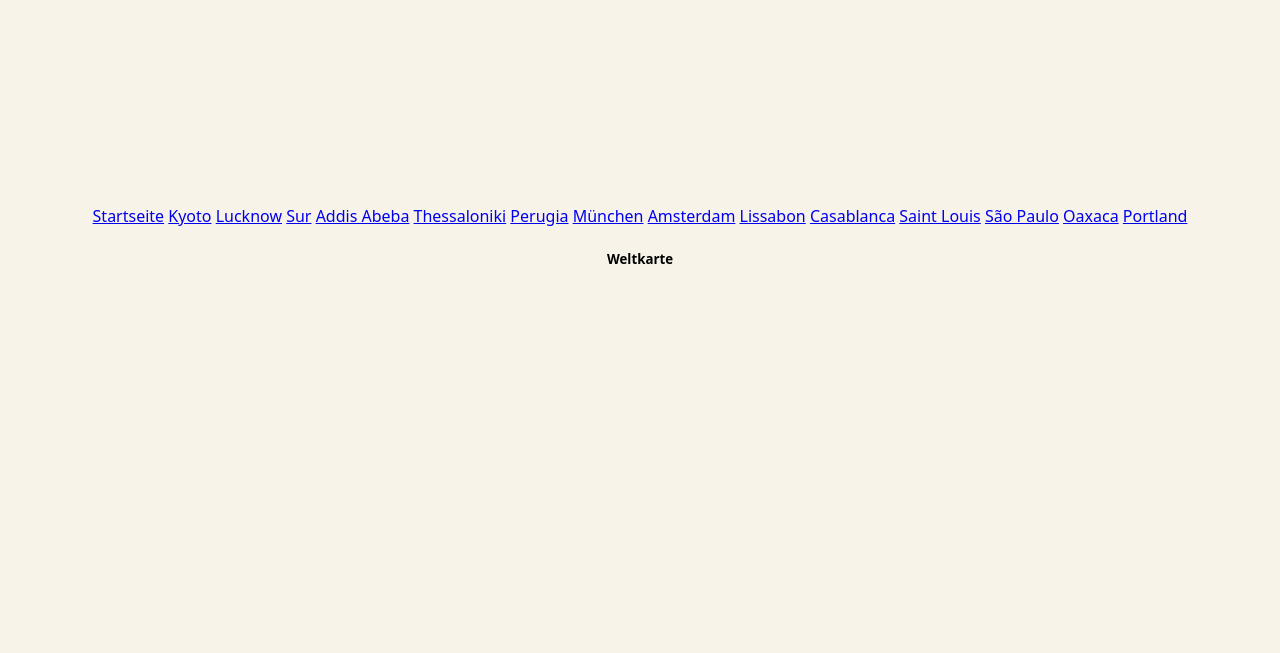
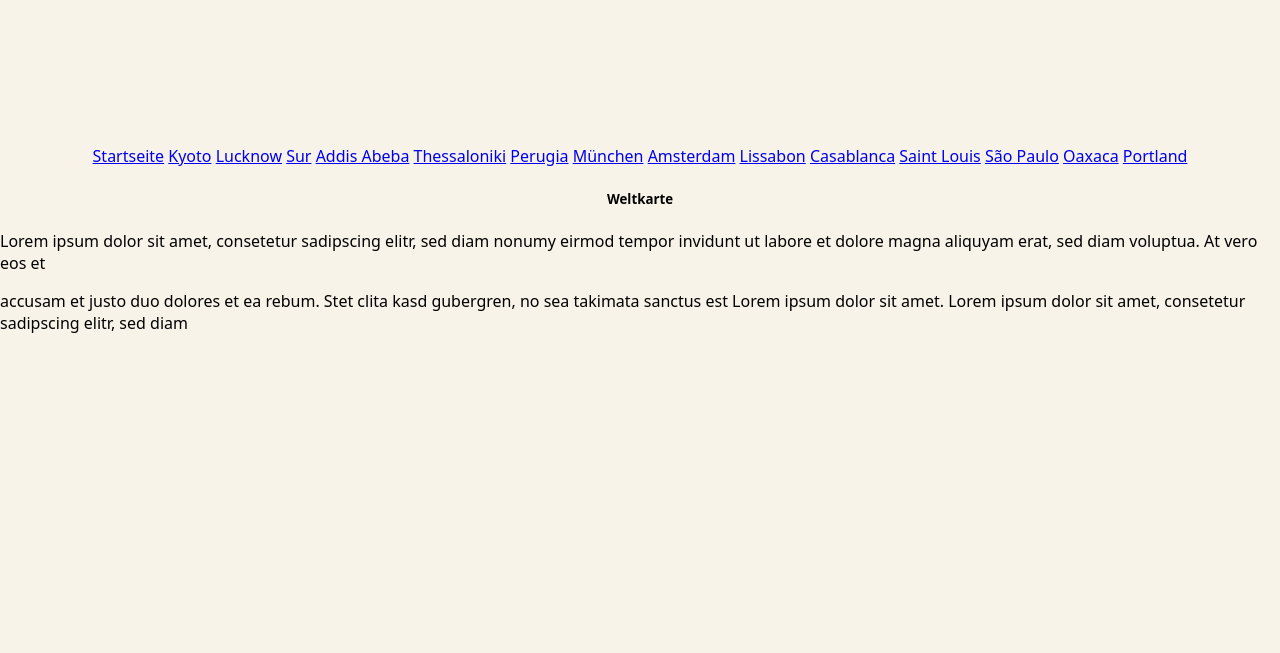
Before and after one commit to JBreitenbr/Tagesstruktur-Global, a plain HTML site: page index.html in a window 1280 px wide. Drawn offline with nearby package versions, Linux system fonts and the light colour scheme; no server answers.

Commit message:
Update index.html

```diff
--- a/index.html
+++ b/index.html
@@ -31,6 +31,13 @@
   </header>
   <main>
     <h5 id="world">Weltkarte</h5>
+    <p>Lorem ipsum dolor sit amet, consetetur sadipscing elitr,
+      sed diam nonumy eirmod tempor invidunt ut labore et dolore
+      magna aliquyam erat, sed diam voluptua. At vero eos et </p>
+      <p>accusam et justo duo dolores et ea rebum. Stet clita
+      kasd gubergren, no sea takimata sanctus est Lorem
+      ipsum dolor sit amet. Lorem ipsum dolor sit amet,
+      consetetur sadipscing elitr, sed diam</p>
   <svg id="worldmap" width="390" height="300">
   </svg>
   </main>
```
